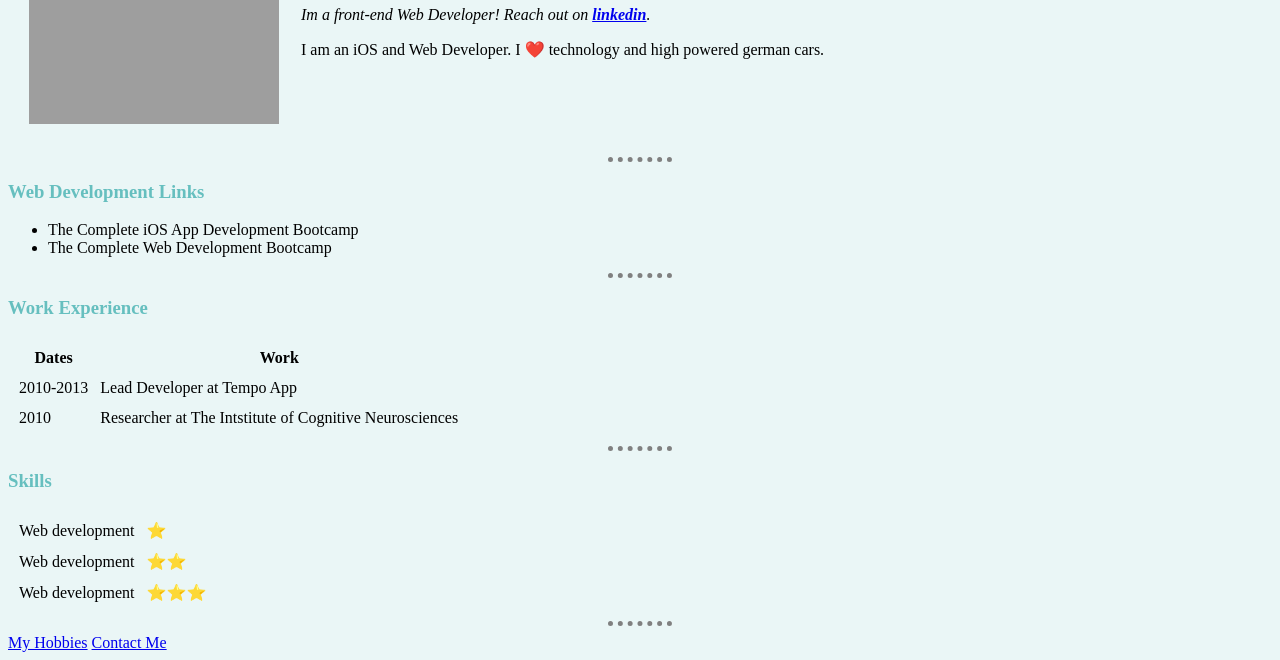
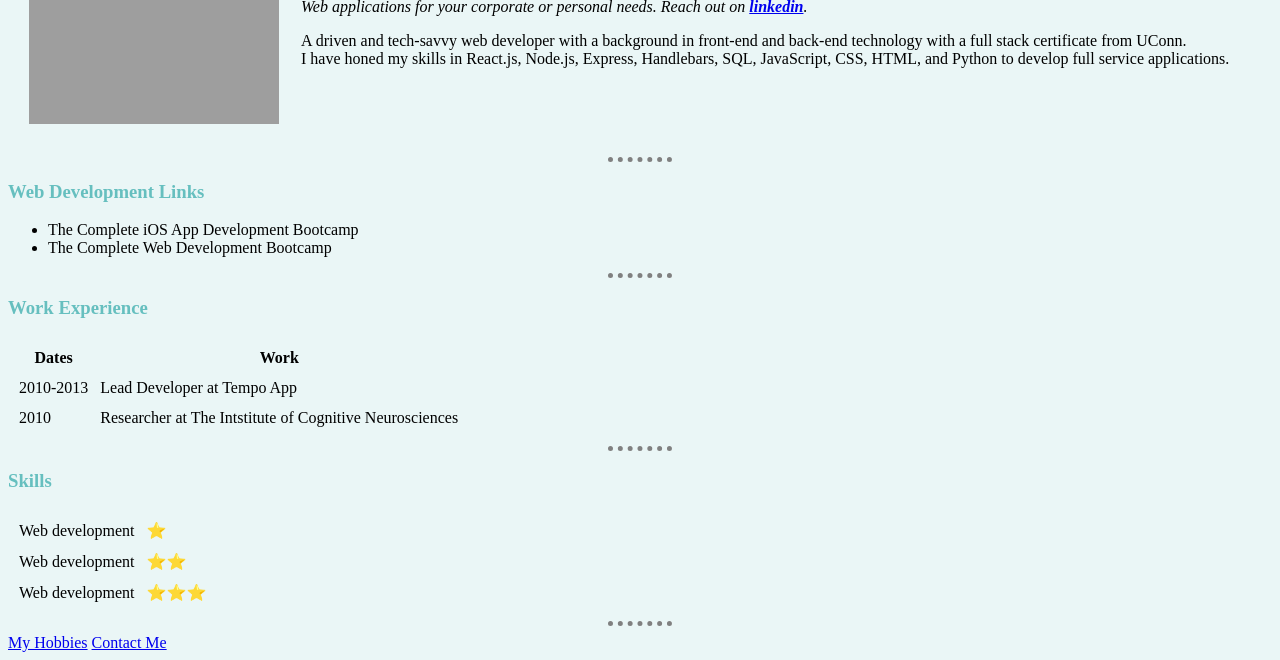
Before and after one commit to LKocaj/2023-personal-website, a plain HTML site: page index.html in a window 1280 px wide. Shown: the part 155-815 px from the top of the page. Drawn offline with Linux system fonts and the light colour scheme; grey boxes are pictures that could not be loaded.

Commit message:
CS style basic site

```diff
--- a/index.html
+++ b/index.html
@@ -12,8 +12,8 @@
     <table cellspacing="20">
         <td><img src="images/Profile-pic-modified (1).png" height="250px" width="250px" alt="lawrence profile picture"></td>
         <td><h1>Lawrence Kocaj</h1>
-            <p><em>Im a front-end Web Developer! Reach out on <strong><a href="https://www.linkedin.com/in/lawrencekocaj/">linkedin</a></strong>.</em></p>
-            <p>I am an iOS and Web Developer. I ❤️ technology and high powered german cars.</p></td>
+            <p><em>Web applications for your corporate or personal needs. Reach out on <strong><a href="https://www.linkedin.com/in/lawrencekocaj/">linkedin</a></strong>.</em></p>
+            <p>A driven and tech-savvy web developer with a background in front-end and back-end technology with a full stack certificate from UConn. <br> I have honed my skills in React.js, Node.js, Express, Handlebars, SQL, JavaScript, CSS, HTML, and Python to develop full service applications.</p></td>
     </table>
     <hr>
     <h3>Web Development Links</h3>
```
